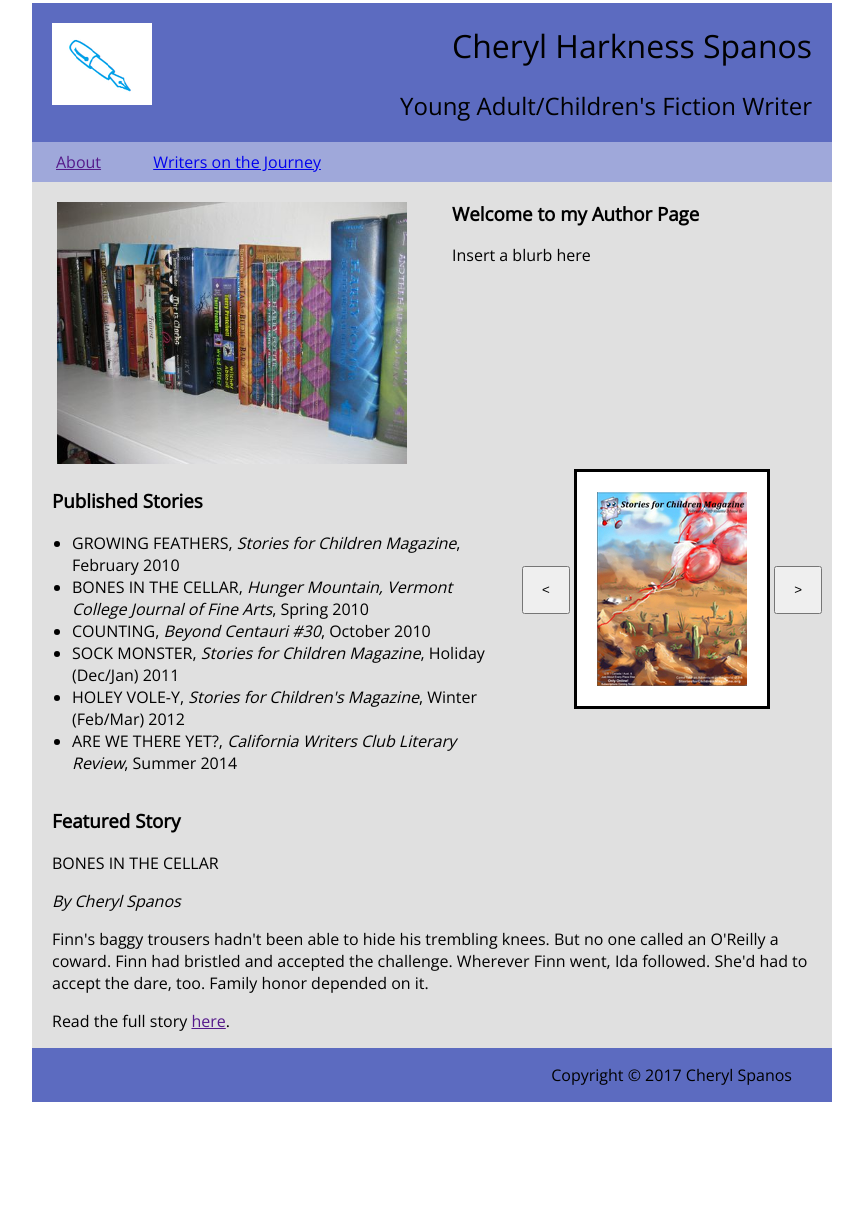
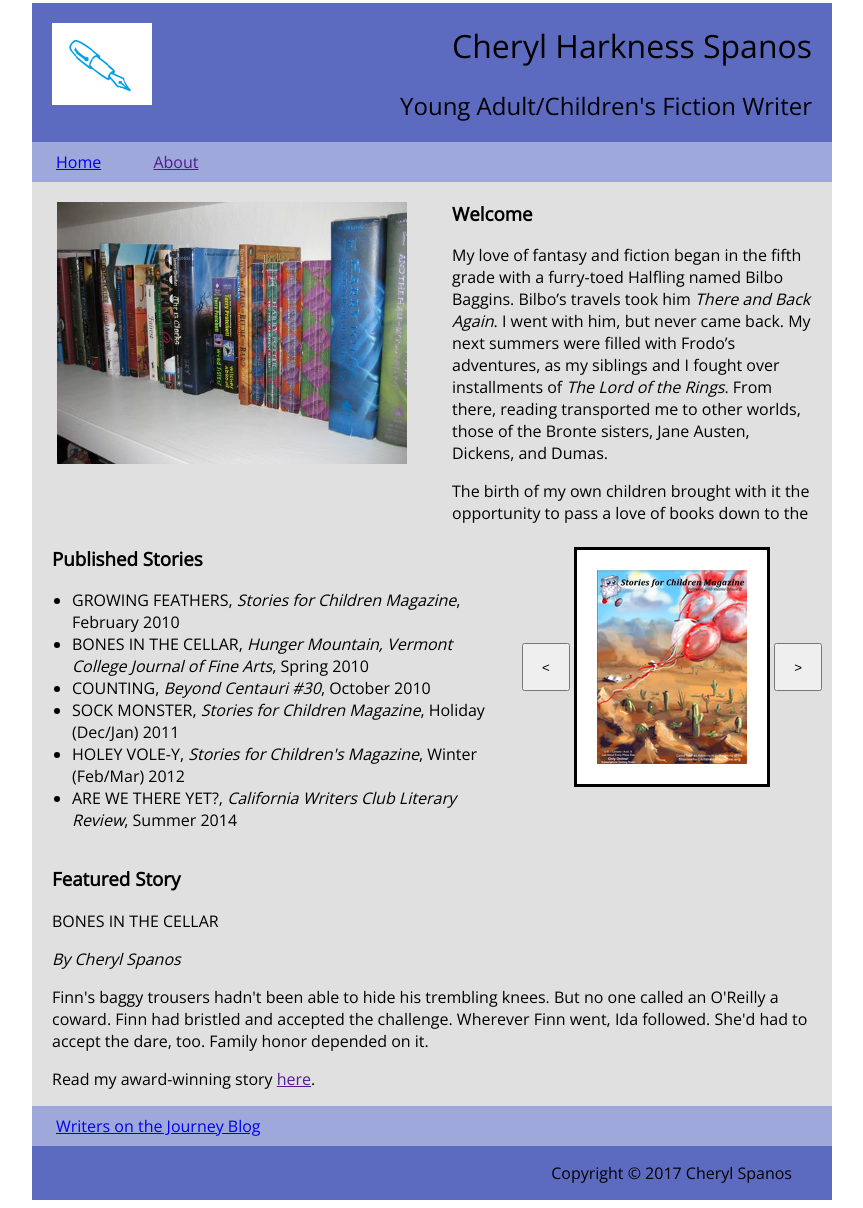
Before and after one commit to chspanos/author-page, a plain HTML site: page index.html in a window 1280 px wide. Shown: the part 5-1213 px from the top of the page, without its empty margins (208-1071 px from the left). Before the commit the page ends 1115 px from the top, so only its background shows below. Drawn offline with nearby package versions, Linux system fonts and the light colour scheme.

Commit message:
feat: Add Welcome message and tweak layout
Added text for Welcome message. Tweaked layout to accomodate text on
different sized devices.
Removed the logo for mobile.

```diff
--- a/css/styles.css
+++ b/css/styles.css
@@ -18,6 +18,7 @@ header {
 .logo {
   float: left;
   margin: 20px;
+  display: none;
 }
 
 .title {
@@ -64,6 +65,7 @@ img, embed, object, video {
   width: 100%;
   min-width: 301px;
   text-align: center;
+  margin-top: 20px;
 }
 
 .featured-story {
@@ -71,14 +73,22 @@ img, embed, object, video {
 }
 
 @media screen and (min-width: 500px) {
-  .welcome-img, .welcome-msg {
+  .welcome-img {
     width: 50%;
+  }
+  .welcome-msg {
+    width: 50%;
+    height: 345px;
+    overflow: auto;
   }
 }
 
 @media screen and (min-width: 625px) {
   .publications, .image-carousel {
     width: 50%;
+  }
+  .logo {
+    display: inline;
   }
 }
 
--- a/index.html
+++ b/index.html
@@ -20,16 +20,17 @@
         </div>
       </header>
       <nav>
+        <a href="index.html">Home</a>
         <a href="">About</a>
-        <a href="https://writersotj.wordpress.com">Writers on the Journey</a>
       </nav>
 
       <div class="welcome-img">
         <img class="hero" src="images/Bookcase1-500.JPG" alt="books">
       </div>
       <div class="welcome-msg">
-        <h3>Welcome to my Author Page</h3>
-        <p>Insert a blurb here</p>
+        <h3>Welcome</h3>
+        <p>My love of fantasy and fiction began in the fifth grade with a furry-toed Halfling named Bilbo Baggins. Bilbo’s travels took him <em>There and Back Again</em>. I went with him, but never came back. My next summers were filled with Frodo’s adventures, as my siblings and I fought over installments of <em>The Lord of the Rings</em>. From there, reading transported me to other worlds, those of the Bronte sisters, Jane Austen, Dickens, and Dumas.</p>
+        <p>The birth of my own children brought with it the opportunity to pass a love of books down to the next generation. Together, we have thrilled at the perils of Harry Potter and the good creatures of Redwall Abbey. I snooped through the books they selected from the library, nabbing them for a quick read as one caught my fancy. Don’t expect to find me browsing titles in the “grown-up” section of a bookstore either. You’ll most likely find me in the Young Reader and Young Adult sections, scouting for finds among the stacks like a Niffler sniffing out bright, shiny objects.</p>
       </div>
 
       <div class="publications">
@@ -53,8 +54,12 @@
         <p class="fs-title" data-bind="text: title"></p>
         <p class="fs-author">By <span data-bind="text: author"></span></p>
         <p class="fs-excerpt" data-bind="text: excerpt"></p>
-        <p>Read the full story <a href="" data-bind="attr: {href: link}">here</a>.</p>
+        <p>Read my award-winning story <a href="" data-bind="attr: {href: link}">here</a>.</p>
       </div>
+
+      <nav>
+        <a href="https://writersotj.wordpress.com">Writers on the Journey Blog</a>
+      </nav>
 
       <footer>
         <p>Copyright &copy; 2017 Cheryl Spanos</p>
```
